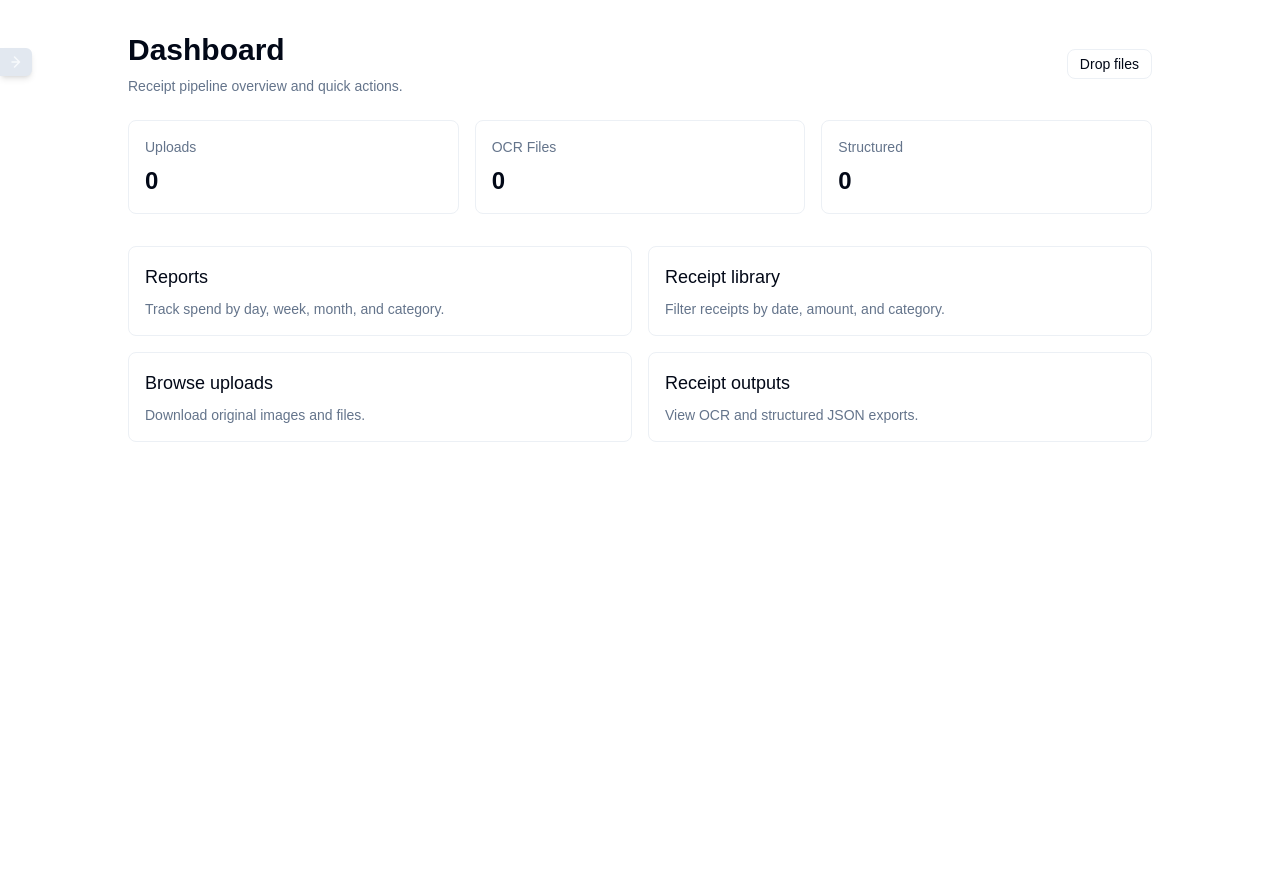
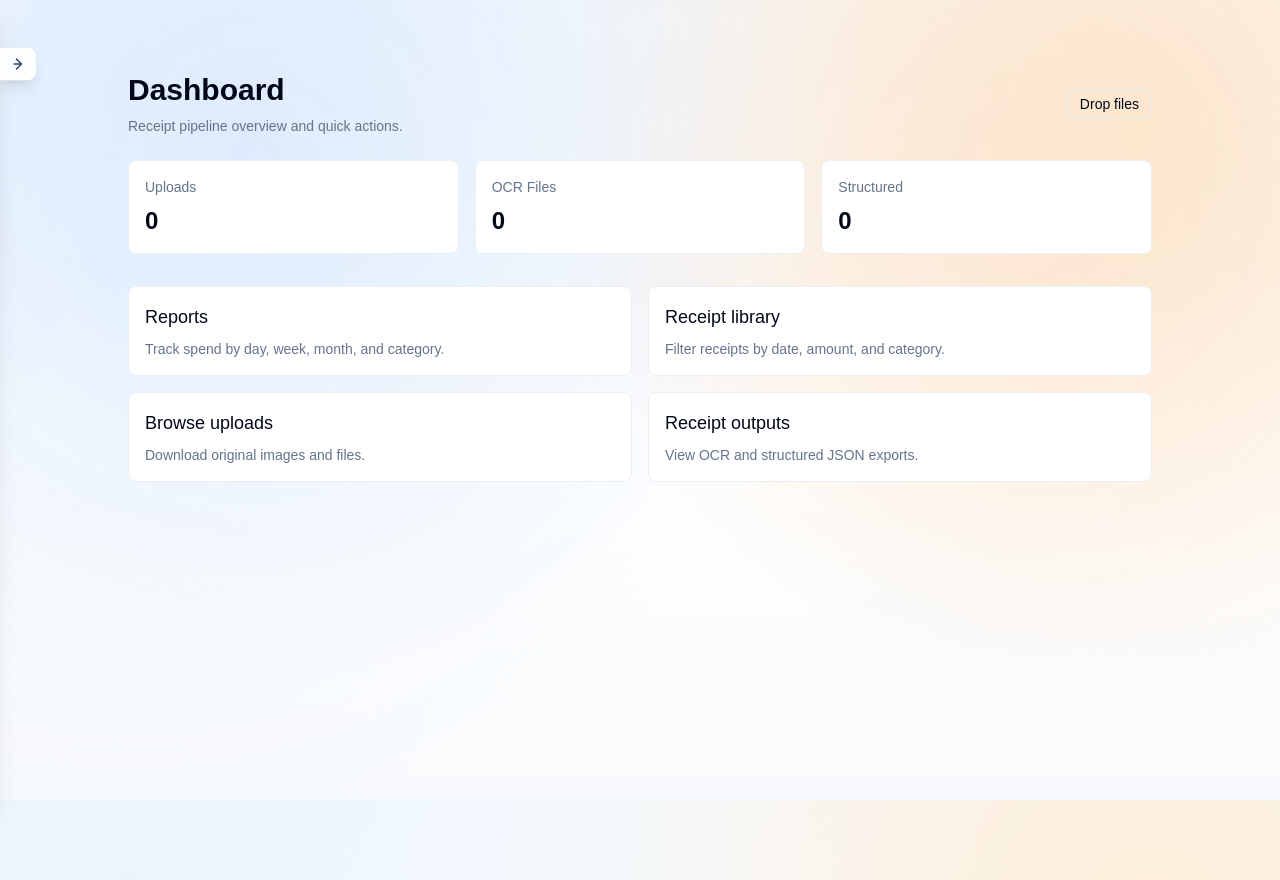
Before and after one commit to ilIger-518/Flowtics, a Next.js app: page / in a window 1280 px wide. Before the commit the page ends 800 px from the top, so only its background shows below. Built offline with nearby package versions, Linux system fonts and the light colour scheme; a web font is replaced by a local one.

Commit message:
Enhance UI with layered gradient backgrounds and improved navigation styles

```diff
--- a/app/globals.css
+++ b/app/globals.css
@@ -90,5 +90,57 @@
 
   body {
     @apply bg-background text-foreground;
+    background-image:
+      radial-gradient(circle at 10% 10%, hsl(210 90% 96%) 0%, transparent 55%),
+      radial-gradient(circle at 90% 15%, hsl(35 90% 92%) 0%, transparent 45%),
+      linear-gradient(180deg, hsl(210 40% 98%) 0%, hsl(0 0% 100%) 55%, hsl(210 45% 98%) 100%);
+    background-attachment: fixed;
   }
 }
+
+.app-shell {
+  position: relative;
+  display: flex;
+}
+
+.app-shell::before {
+  content: "";
+  position: fixed;
+  inset: 0;
+  pointer-events: none;
+  background-image:
+    radial-gradient(circle at 20% 20%, rgba(59, 130, 246, 0.12), transparent 45%),
+    radial-gradient(circle at 80% 25%, rgba(249, 115, 22, 0.12), transparent 40%);
+  opacity: 0.7;
+  z-index: 0;
+}
+
+.app-content {
+  position: relative;
+  z-index: 1;
+  padding: 2.5rem 2.75rem;
+  animation: fade-in 0.5s ease;
+}
+
+@media (max-width: 1024px) {
+  .app-content {
+    padding: 2rem 1.5rem;
+  }
+}
+
+@media (max-width: 640px) {
+  .app-content {
+    padding: 1.5rem 1.25rem 2.5rem;
+  }
+}
+
+@keyframes fade-in {
+  from {
+    opacity: 0;
+    transform: translateY(6px);
+  }
+  to {
+    opacity: 1;
+    transform: translateY(0);
+  }
+}
--- a/app/layout.tsx
+++ b/app/layout.tsx
@@ -25,10 +25,10 @@ export default function RootLayout({
 }>) {
   return (
     <html lang="en" className={`${gabarito.variable} ${geistMono.variable} h-full`}>
-      <body className="min-h-full flex flex-col font-sans">
-        <div className="flex min-h-[100dvh]">
+      <body className="min-h-full font-sans antialiased">
+        <div className="app-shell min-h-dvh">
           <SideNav />
-          <div className="flex-grow overflow-auto">{children}</div>
+          <main className="app-content grow">{children}</main>
         </div>
       </body>
     </html>
--- a/components/nav/side-nav.tsx
+++ b/components/nav/side-nav.tsx
@@ -36,21 +36,22 @@ function ToggleIcon({ open }: { open: boolean }) {
 function Navigation() {
   const pathname = usePathname();
   return (
-    <nav className="flex flex-grow flex-col gap-y-1 p-2">
+    <nav className="flex grow flex-col gap-y-1 p-3">
       {navigations.map((navigation) => (
         <Link
           key={navigation.name}
           href={navigation.href}
           className={cn(
-            "flex items-center rounded-md px-2 py-1.5 hover:bg-slate-200 dark:hover:bg-slate-800",
+            "flex items-center justify-between rounded-lg px-3 py-2 text-sm font-medium transition",
             pathname === navigation.href
-              ? "bg-slate-200 dark:bg-slate-800"
-              : "bg-transparent"
+              ? "bg-white/90 text-slate-900 shadow-sm ring-1 ring-slate-200/70 dark:bg-slate-900/80 dark:text-slate-100 dark:ring-slate-800"
+              : "text-slate-600 hover:bg-white/70 hover:text-slate-900 dark:text-slate-300 dark:hover:bg-slate-900/60 dark:hover:text-slate-100"
           )}
         >
-          <span className="text-sm text-slate-700 dark:text-slate-300">
-            {navigation.name}
-          </span>
+          <span>{navigation.name}</span>
+          {pathname === navigation.href ? (
+            <span className="h-1.5 w-1.5 rounded-full bg-primary" aria-hidden="true" />
+          ) : null}
         </Link>
       ))}
     </nav>
@@ -59,11 +60,11 @@ function Navigation() {
 
 function BrandBadge() {
   return (
-    <div className="relative my-2 flex flex-col items-center justify-center gap-y-2 px-4 py-4">
+    <div className="relative my-3 flex flex-col items-center justify-center gap-y-2 px-4 py-4">
       <div className="dot-matrix absolute left-0 top-0 -z-10 h-full w-full" />
-      <span className="text-xs text-muted-foreground">Powered by</span>
+      <span className="text-xs text-muted-foreground">Workspace</span>
       <div className="flex items-center space-x-2">
-        <span className="text-md text-accent-foreground">{siteConfig.title}</span>
+        <span className="text-md font-semibold text-accent-foreground">{siteConfig.title}</span>
       </div>
     </div>
   );
@@ -76,7 +77,7 @@ export default function SideNav() {
     <>
       <button
         className={cn(
-          "fixed left-0 top-12 z-50 rounded-r-md bg-slate-200 px-2 py-1.5 text-primary-foreground shadow-md hover:bg-slate-300 dark:bg-slate-800 dark:text-slate-300 dark:hover:bg-slate-700 tablet:hidden",
+          "fixed left-0 top-12 z-50 rounded-r-lg bg-white/90 px-2.5 py-2 text-slate-700 shadow-lg ring-1 ring-slate-200/70 backdrop-blur hover:bg-white tablet:hidden dark:bg-slate-900/80 dark:text-slate-200 dark:ring-slate-800 dark:hover:bg-slate-900",
           "transition-transform duration-300 ease-in-out",
           isOpen ? "translate-x-44" : "translate-x-0"
         )}
@@ -87,7 +88,7 @@ export default function SideNav() {
       </button>
       <aside
         className={cn(
-          "fixed bottom-0 left-0 top-0 z-40 flex h-[100dvh] w-44 shrink-0 flex-col border-r border-border bg-slate-100 dark:bg-slate-900 tablet:sticky tablet:translate-x-0",
+          "fixed bottom-0 left-0 top-0 z-40 flex h-dvh w-52 shrink-0 flex-col border-r border-border bg-white/80 shadow-xl backdrop-blur dark:bg-slate-950/80 tablet:sticky tablet:translate-x-0",
           "transition-transform duration-300 ease-in-out",
           isOpen ? "translate-x-0" : "-translate-x-full"
         )}
```
Also changed, not shown: 1 other file (tests, documents, lock files or other folders).
